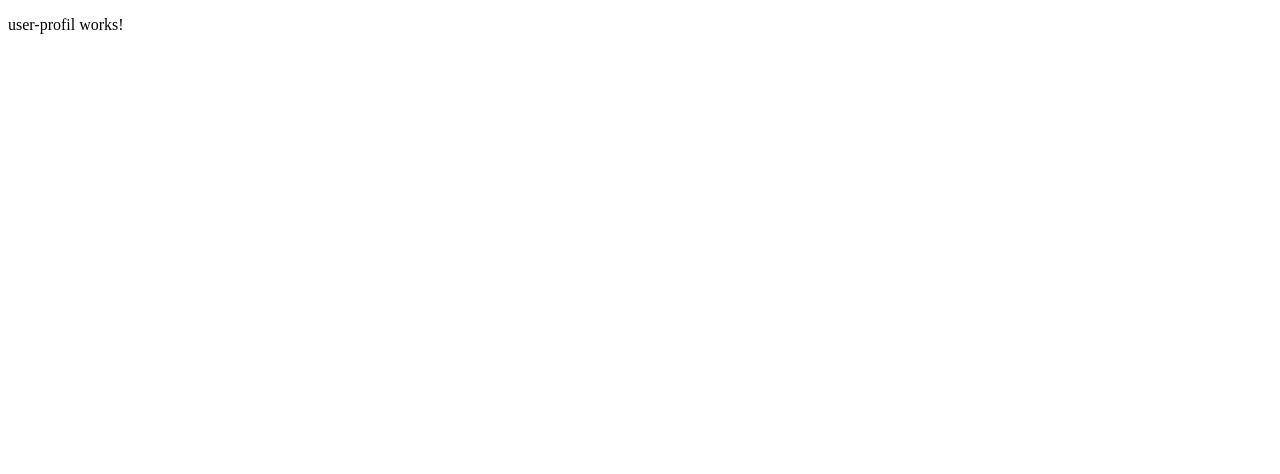
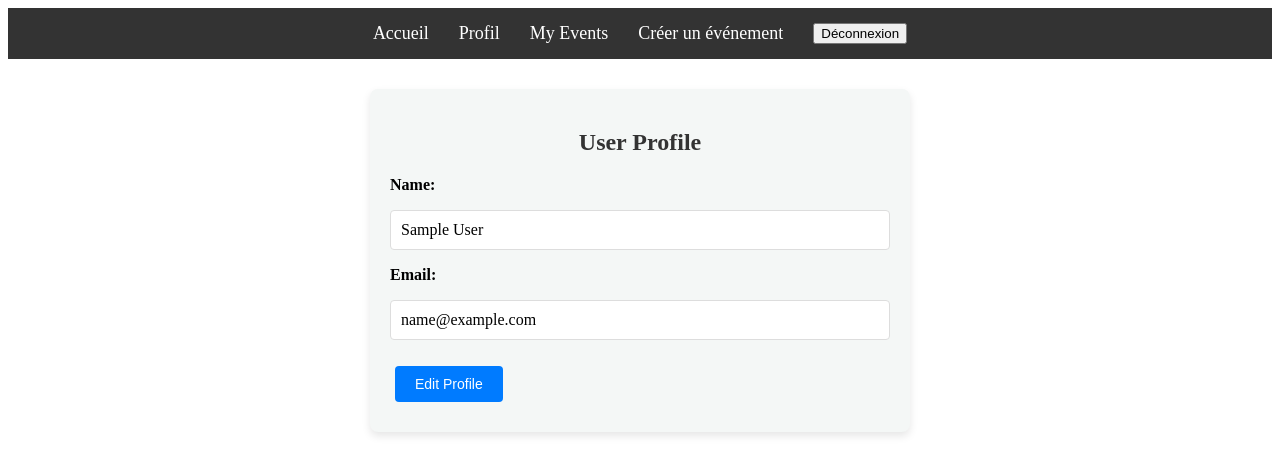
Before and after one commit to thibzntm/eventhub, an Angular app: page /profile in a window 1280 px wide. Shown: the top 474 px of the page. Built offline with nearby package versions, Linux system fonts and the light colour scheme; sample sign-in values are in the browser's storage.

Commit message:
add profil

```diff
--- a/backend/db.json
+++ b/backend/db.json
@@ -41,7 +41,7 @@
     },
     {
       "id": "f78c",
-      "name": "resqr",
+      "name": "test",
       "email": "test",
       "password": "test",
       "favorites": [
--- a/src/app/edit-event/edit-event.component.html
+++ b/src/app/edit-event/edit-event.component.html
@@ -1,4 +1,4 @@
-<!-- edit-event.component.html -->
+<app-menu></app-menu> <!-- Composant de menu -->
 <div class="edit-event-container" *ngIf="event">
     <h2>Edit Event</h2>
     <form (ngSubmit)="updateEvent()">
--- a/src/app/user-profil/user-profil.component.css
+++ b/src/app/user-profil/user-profil.component.css
@@ -0,0 +1,82 @@
+/* user-profil.component.css */
+.user-profile-container {
+    max-width: 500px;
+    margin: 30px auto;
+    padding: 20px;
+    background: #f4f7f6;
+    border-radius: 8px;
+    box-shadow: 0 4px 8px rgba(0, 0, 0, 0.1);
+  }
+
+  h2 {
+    text-align: center;
+    color: #333;
+  }
+
+  .form-group {
+    margin-bottom: 15px;
+  }
+
+  .form-group label {
+    display: block;
+    font-weight: bold;
+    margin-bottom: 5px;
+  }
+
+  .form-group p {
+    background: #fff;
+    padding: 10px;
+    border: 1px solid #ddd;
+    border-radius: 4px;
+  }
+
+  .form-group input {
+    width: 100%;
+    padding: 10px;
+    border: 1px solid #ddd;
+    border-radius: 4px;
+    box-sizing: border-box;
+  }
+
+  .btn {
+    display: inline-block;
+    padding: 10px 20px;
+    margin: 10px 5px;
+    background-color: #007bff;
+    color: #fff;
+    border: none;
+    border-radius: 4px;
+    cursor: pointer;
+    font-size: 14px;
+    text-align: center;
+  }
+
+  .btn:hover {
+    background-color: #0056b3;
+  }
+
+  .btn:active {
+    background-color: #004494;
+  }
+
+  .btn-save {
+    background-color: #28a745;
+  }
+
+  .btn-save:hover {
+    background-color: #218838;
+  }
+
+  .btn-cancel {
+    background-color: #dc3545;
+  }
+
+  .btn-cancel:hover {
+    background-color: #c82333;
+  }
+
+  .error-message {
+    color: #dc3545;
+    font-size: 14px;
+    margin-top: 10px;
+  }
--- a/src/app/user-profil/user-profil.component.html
+++ b/src/app/user-profil/user-profil.component.html
@@ -1 +1,37 @@
-<p>user-profil works!</p>
+<app-menu></app-menu> <!-- Composant de menu -->
+<div class="user-profile-container">
+    <h2>User Profile</h2>
+
+    <form *ngIf="!isEditEnabled">
+      <div class="form-group">
+        <label for="name">Name:</label>
+        <p>{{ name }}</p>
+      </div>
+
+      <div class="form-group">
+        <label for="email">Email:</label>
+        <p>{{ email }}</p>
+      </div>
+
+      <button type="button" (click)="enableEdit()" class="btn">Edit Profile</button>
+    </form>
+
+    <form *ngIf="isEditEnabled">
+      <div class="form-group">
+        <label for="name">Name:</label>
+        <input type="text" [(ngModel)]="name" id="name" name="name" placeholder="Enter your name" required />
+      </div>
+
+      <div class="form-group">
+        <label for="email">Email:</label>
+        <input type="email" [(ngModel)]="email" id="email" name="email" placeholder="Enter your email" required />
+      </div>
+
+      <div *ngIf="errorMessage" class="error-message">
+        {{ errorMessage }}
+      </div>
+
+      <button type="button" (click)="saveChanges()" class="btn btn-save">Save Changes</button>
+      <button type="button" (click)="cancelEdit()" class="btn btn-cancel">Cancel</button>
+    </form>
+  </div>
--- a/src/app/user-profil/user-profil.component.ts
+++ b/src/app/user-profil/user-profil.component.ts
@@ -1,10 +1,75 @@
-import { Component } from '@angular/core';
+// user-profil.component.ts
+import { Component, OnInit } from '@angular/core';
+import { AuthService } from '../shared/services/auth.service';
+import { Router } from '@angular/router';
 
 @Component({
   selector: 'app-user-profil',
   templateUrl: './user-profil.component.html',
   styleUrls: ['./user-profil.component.css']
 })
-export class UserProfilComponent {
+export class UserProfilComponent implements OnInit {
+  name: string = '';
+  email: string = '';
+  originalEmail: string = ''; // Utilisé pour comparaison si nécessaire
+  isEditEnabled: boolean = false; // Indique si le mode d'édition est activé
+  errorMessage: string = ''; // Message d'erreur éventuel
 
+  constructor(private authService: AuthService, private router: Router) {}
+
+  ngOnInit(): void {
+    const user = this.authService.getCurrentUser();
+    if (user) {
+      this.name = user.name;
+      this.email = user.email;
+      this.originalEmail = user.email;
+    } else {
+      this.router.navigate(['/login']); // Redirige si l'utilisateur n'est pas connecté
+    }
+  }
+
+  enableEdit(): void {
+    this.isEditEnabled = true; // Activer le mode d'édition
+  }
+
+  saveChanges(): void {
+    if (!this.name || !this.email) {
+      this.errorMessage = 'All fields are required';
+      return;
+    }
+
+    // Vérifie si les données ont été modifiées
+    if (this.email === this.originalEmail && this.name === this.authService.getCurrentUser().name) {
+      this.isEditEnabled = false;
+      return;
+    }
+
+    const updatedUser = {
+      ...this.authService.getCurrentUser(),
+      name: this.name,
+      email: this.email
+    };
+
+    this.authService.updateCurrentUser(updatedUser).subscribe(
+      (user) => {
+        console.log('User profile updated successfully');
+        this.isEditEnabled = false;
+      },
+      (error) => {
+        this.errorMessage = 'Failed to update profile. Please try again later.';
+        console.error('Error updating user profile', error);
+      }
+    );
+  }
+
+  cancelEdit(): void {
+    this.isEditEnabled = false;
+    // Réinitialiser les valeurs du formulaire
+    const user = this.authService.getCurrentUser();
+    if (user) {
+      this.name = user.name;
+      this.email = user.email;
+    }
+    this.errorMessage = '';
+  }
 }
```
